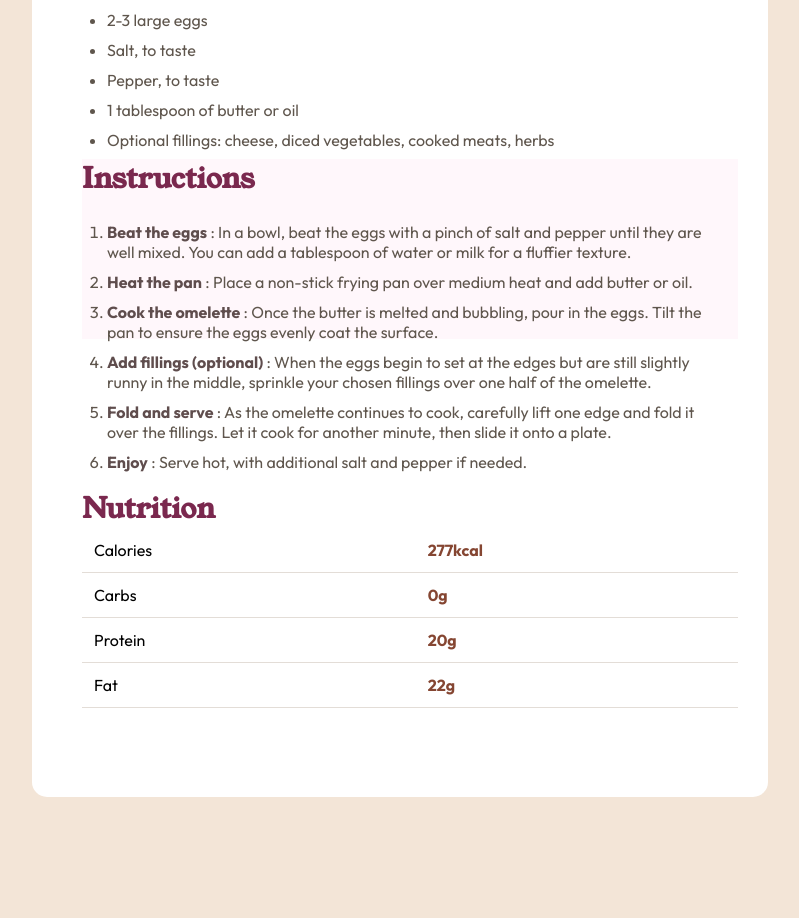
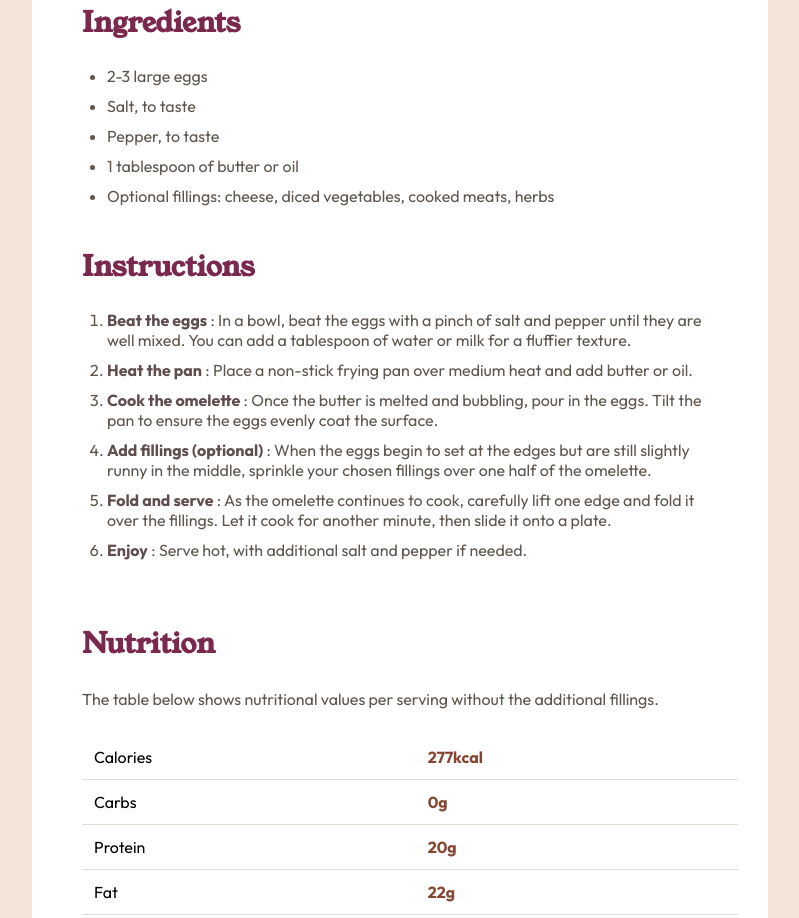
Before and after one commit to Bahodirov-Behruz/recipe-page, a plain HTML site: page index.html in a window 1280 px wide. Shown: the part 863-1781 px from the top of the page, without its empty margins (240-1039 px from the left). Drawn offline with Linux system fonts and the light colour scheme.

Commit message:
new change

```diff
--- a/index.html
+++ b/index.html
@@ -73,6 +73,10 @@
       </div>
       <div class="title_4">
         <h4>Nutrition</h4>
+        <p>
+          The table below shows nutritional values per serving without the
+          additional fillings.
+        </p>
         <table>
           <tr>
             <td>Calories</td>
--- a/scss/style.scss
+++ b/scss/style.scss
@@ -16,6 +16,7 @@ body {
   padding: 40px 50px;
   background: #fff;
   max-width: 736px;
+  height: 1708px;
   margin: 0 auto;
   margin-top: 134px;
 
@@ -40,12 +41,13 @@ body {
     height: 40px;
   }
   p {
-    margin-top: 8px;
+    margin-top: 24px;
     font-size: 16px;
     font-weight: 400;
   }
 }
 .title {
+  margin-top: 24px;
   padding: 28px;
   max-width: 656px;
   height: 180px;
@@ -58,6 +60,7 @@ body {
     color: #7a284e;
   }
   ul {
+    margin-top: 16px;
     padding: 0 25px;
     li {
       color: #5f564d;
@@ -72,10 +75,12 @@ body {
   }
 }
 .title_2 {
+  margin-top: 32px;
   width: 656px;
   height: 180px;
 
   h4 {
+    // margin-top: 24px;
     font-size: 28px;
     font-family: Young Serif;
     font-weight: 600;
@@ -94,11 +99,9 @@ body {
   }
 }
 .title_3 {
-  margin-top: 32px;
+  margin-top: 64px;
   width: 656px;
-  height: 180px;
-  background: #fff7fb;
-
+  // height: 332px;
   h4 {
     font-size: 28px;
     font-family: Young Serif;
@@ -122,9 +125,8 @@ body {
   }
 }
 .title_4 {
-  margin-top: 150px;
+  margin-top: 64px;
   width: 656px;
-  height: 268px;
 
   h4 {
     font-size: 28px;
@@ -132,7 +134,16 @@ body {
     font-weight: 600;
     color: #7a284e;
   }
+  p {
+    margin-top: 24px;
+    font-family: "Outfit";
+    font-weight: 400;
+    font-size: 16px;
+    line-height: 24px;
+    color: #5f564d;
+  }
   table {
+    margin-top: 24px;
     border-spacing: 0;
     width: 100%;
     td {
@@ -151,6 +162,7 @@ body {
   .container {
     margin: 0 auto;
     max-width: 375px;
+    height: 1900px;
     padding: 0;
     img {
       width: 375px;
@@ -193,6 +205,5 @@ body {
   .title_4 {
     margin: 0 auto;
     width: 311px;
-    height: 292px;
   }
 }
```
Also changed, not shown: css/style.css.
